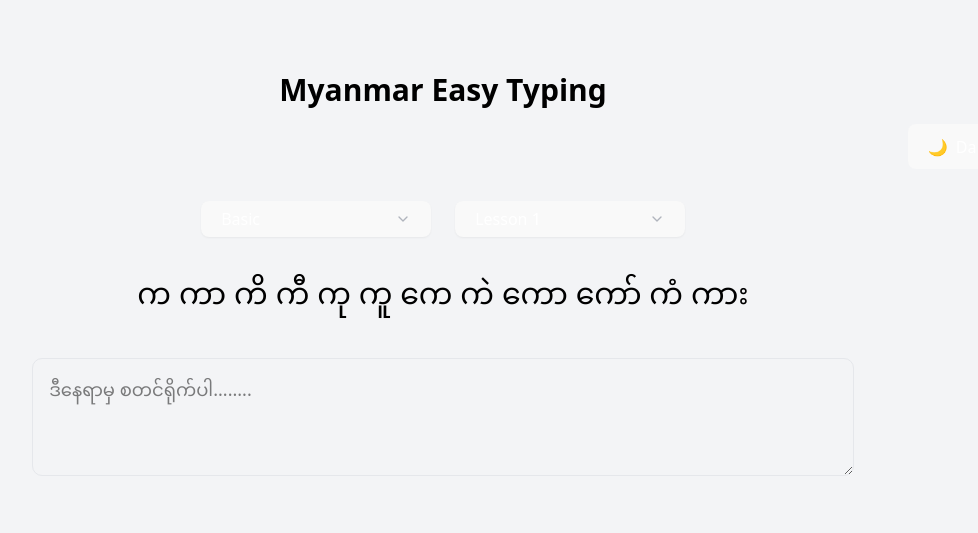
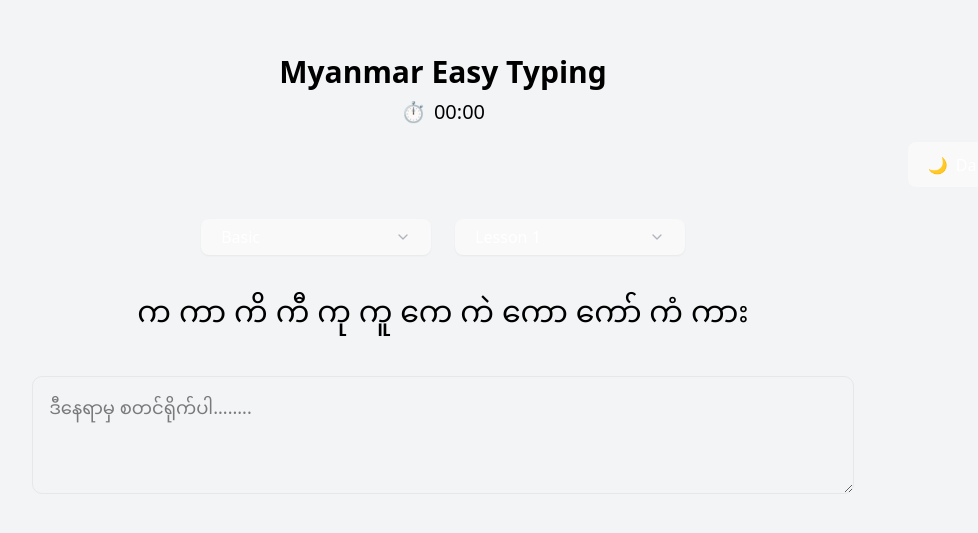
Before and after one commit to OakkarNyunt/MyanTyping, a React (Vite) app: page / in a window 1280 px wide. Shown: the part 123-656 px from the top of the page, without its empty margins (197-1175 px from the left). Built offline with nearby package versions, Linux system fonts and the light colour scheme.

Commit message:
timer added

```diff
--- a/public/lessons.json
+++ b/public/lessons.json
@@ -1,7 +1,7 @@
 {
   "basic": {
     "lesson1": ["က ကာ ကိ ကီ ကု ကူ ကေ ကဲ ကော ကော် ကံ ကား"],
-    "lesson2": ["ခ ခါ ခိ ခီ ခု ခူ ခေ ခဲ ‌ခေါ ခေါ်ခံ ခါး"],
+    "lesson2": ["ခ ခါ ခိ ခီ ခု ခူ ခေ ခဲ ခေါ ခေါ် ခံ ခါး"],
     "lesson3": ["ဂ ဂါ ဂိ ဂီ ဂု ဂူ ဂေ ဂဲ ဂေါ ဂေါ် ဂံ ဂါး"],
     "lesson4": ["ဃ ဃာ ဃိ ဃီ ဃု ဃူ ဃေ ဃဲ ဃော ဃော် ဃံ ဃား"],
     "lesson5": ["င ငါ ငိ ငီ ငု ငူ ငေ ငဲ ငေါ ငေါ် ငံ ငါး"],
--- a/src/App.tsx
+++ b/src/App.tsx
@@ -1,3 +1,5 @@
+// FULL UPDATED FILE WITH TIMER — NOTHING ELSE CHANGED
+
 import React, { useState, useEffect, useRef } from "react";
 // import { Button} from "./components/ui/button";
 
@@ -13,14 +15,12 @@ import {
 
 import clsx from "clsx";
 // import { Card } from "./components/ui/card";
-// import { Card } from "./components/ui/card";
 
 interface Lessons {
   [level: string]: { [lesson: string]: string[] };
 }
 
-// Local Button component to avoid build failure if the external file is missing.
-// This preserves the original API (className, onClick, children) so nothing else needs to change.
+// Local Button
 const Button: React.FC<React.ButtonHTMLAttributes<HTMLButtonElement>> = ({
   children,
   className,
@@ -46,8 +46,21 @@ const MyanmarTyping: React.FC = () => {
   const [level, setLevel] = useState("basic");
   const wrongSoundRef = useRef<HTMLAudioElement | null>(null);
 
+  // ------------------ TIMER ------------------
+  const [time, setTime] = useState(0); // seconds
+  const [isRunning, setIsRunning] = useState(false);
+  const timerRef = useRef<number | null>(null);
+
+  // Helper: Reset Timer
+  const resetTimer = () => {
+    resetTimer();
+    timerRef.current = null;
+    setIsRunning(false);
+    setTime(0);
+  };
+  // -------------------------------------------
+
   useEffect(() => {
-    // safe audio init
     try {
       wrongSoundRef.current = new Audio("/wrong.mp3");
     } catch (e) {
@@ -55,7 +68,6 @@ const MyanmarTyping: React.FC = () => {
     }
   }, []);
 
-  // Load lessons.json once
   useEffect(() => {
     fetch("/lessons.json")
       .then((res) => res.json())
@@ -63,7 +75,7 @@ const MyanmarTyping: React.FC = () => {
       .catch(() => console.error("Failed to load lessons.json"));
   }, []);
 
-  // When level changes → reset lesson to lesson1 (safe)
+  // When level changes
   useEffect(() => {
     if (!lessons[level]) return;
 
@@ -74,9 +86,18 @@ const MyanmarTyping: React.FC = () => {
     setInput("");
 
     setCurrentList(lessons[level][firstLesson] || []);
+
+    // RESET TIMER
+    if (timerRef.current !== null) {
+      clearInterval(timerRef.current);
+      timerRef.current = null;
+    }
+
+    setIsRunning(false);
+    setTime(0);
   }, [level, lessons]);
 
-  // When selected lesson changes → load lesson text
+  // When lesson changes
   useEffect(() => {
     if (!lessons[level]) return;
 
@@ -86,15 +107,32 @@ const MyanmarTyping: React.FC = () => {
     setCurrentIndex(0);
     setInput("");
     setModalOpen(false);
+
+    // RESET TIMER
+    if (timerRef.current !== null) {
+      clearInterval(timerRef.current);
+      timerRef.current = null;
+    }
+
+    setIsRunning(false);
+    setTime(0);
   }, [selectedLesson, level, lessons]);
 
   const currentText = currentList[currentIndex] || "";
 
   const handleChange = (e: React.ChangeEvent<HTMLTextAreaElement>) => {
     const value = e.target.value;
+
+    // START TIMER ON FIRST TYPE
+    if (!isRunning) {
+      setIsRunning(true);
+      timerRef.current = setInterval(() => {
+        setTime((t) => t + 1);
+      }, 1000);
+    }
+
     setInput(value);
 
-    // only compare when there is something to compare against
     if (value.length > 0 && currentText.length >= value.length) {
       if (value[value.length - 1] !== currentText[value.length - 1]) {
         setShake(true);
@@ -106,6 +144,15 @@ const MyanmarTyping: React.FC = () => {
     if (value === currentText && currentText !== "") {
       setTimeout(() => {
         setInput("");
+
+        // STOP & RESET TIMER
+        if (timerRef.current !== null) {
+          clearInterval(timerRef.current);
+          timerRef.current = null;
+        }
+
+        setIsRunning(false);
+        setTime(0);
 
         if (currentIndex + 1 < currentList.length) {
           setCurrentIndex(currentIndex + 1);
@@ -142,34 +189,37 @@ const MyanmarTyping: React.FC = () => {
         dark ? "bg-black text-white" : "bg-gray-100 text-black"
       )}
     >
-      {/* content */}
-
       <div className="lg:min-w-2xl md:min-w-xl sm:min-w-sm w-full p-6 container mx-auto">
         {/* Title */}
-        <div className="">
-          <p className="lg:text-3xl text-xl font-bold mb-4 text-center">
-            Myanmar Easy Typing
-          </p>
+        <p className="lg:text-3xl text-xl font-bold mb-2 text-center">
+          Myanmar Easy Typing
+        </p>
+
+        {/* TIMER */}
+        <div className="text-center text-xl flex items-center justify-center space-x-2 mb-4">
+          <span>⏱️</span>
+          <span>
+            {String(Math.floor(time / 60)).padStart(2, "0")}:
+            {String(time % 60).padStart(2, "0")}
+          </span>
         </div>
-        {/* Light & Dark Mode */}
+
+        {/* Light/Dark Mode */}
         <div className="flex justify-end mb-4 mx-auto">
           <Button
             className="border rounded-md text-white"
             onClick={() => setDark(!dark)}
           >
             <div className="flex space-x-2">
-              <div className="">{dark ? "☀️" : "🌙"}</div>
-              <div className="">{dark ? "Light Mode" : "Dark Mode"}</div>
+              <div>{dark ? "☀️" : "🌙"}</div>
+              <div>{dark ? "Light Mode" : "Dark Mode"}</div>
             </div>
           </Button>
         </div>
-        {/* Light & Dark Mode */}
 
         <div className="text-center ">
-          {/* Level & Lessons */}
+          {/* Selectors */}
           <div className="flex justify-center space-x-6 my-8">
-            {/* Level Selector */}
-
             <Select
               value={level}
               onValueChange={(val: string) => setLevel(val)}
@@ -186,8 +236,6 @@ const MyanmarTyping: React.FC = () => {
                 </SelectGroup>
               </SelectContent>
             </Select>
-
-            {/* Lesson Selector */}
 
             <Select
               value={selectedLesson}
@@ -208,9 +256,7 @@ const MyanmarTyping: React.FC = () => {
               </SelectContent>
             </Select>
           </div>
-          {/* Level & Lessons */}
 
-          {/* Text & Input Box */}
           <div
             className={
               "text-3xl mb-10  font-bold leading-relaxed whitespace-pre-wrap transition-all " +
@@ -228,17 +274,10 @@ const MyanmarTyping: React.FC = () => {
             className="w-8/12 p-4 border rounded-lg text-lg"
           />
 
-          {/* <div className="mt-4 text-gray-500 dark:text-gray-300">
-            {currentIndex + 1} / {currentList.length}
-          </div> */}
-
-          {/* Text & Input Box */}
-
-          {/* Dialog Box */}
           {modalOpen && (
             <div className="fixed inset-0 bg-black bg-opacity-50 flex items-center justify-center">
               <div className="bg-white dark:bg-gray-800 p-6 rounded-xl w-80 text-center">
-                <h2 className="text-black font-bold  text-2xl mb-4 ">
+                <h2 className="text-black font-bold text-2xl mb-4">
                   🎉 Lesson Completed!
                 </h2>
 
@@ -248,6 +287,14 @@ const MyanmarTyping: React.FC = () => {
                     setModalOpen(false);
                     setCurrentIndex(0);
                     setInput("");
+
+                    if (timerRef.current !== null) {
+                      clearInterval(timerRef.current);
+                      timerRef.current = null;
+                    }
+
+                    setIsRunning(false);
+                    setTime(0);
                   }}
                 >
                   Try Again
@@ -273,7 +320,6 @@ const MyanmarTyping: React.FC = () => {
             </div>
           )}
         </div>
-        {/* Dialog Box */}
 
         <style>{`
         .animate-shake {
@@ -288,8 +334,6 @@ const MyanmarTyping: React.FC = () => {
         }
       `}</style>
       </div>
-
-      {/* content */}
     </div>
   );
 };
```
